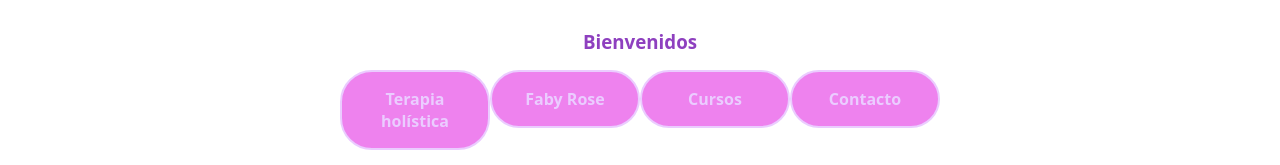
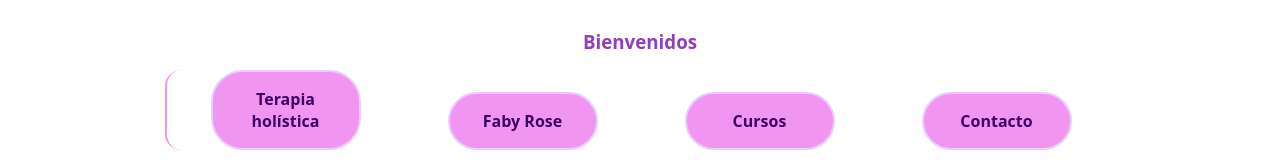
Before and after one commit to BodemanBoris/profesion-fabyrose.github.io, a React (Vite) app: page / in a window 1280 px wide. Shown: the part 787-952 px from the top of the page. Built offline with nearby package versions, Linux system fonts and the light colour scheme.

Commit message:
Arreglado la muestra del menu

```diff
--- a/src/Components/NavMenu/NavMenu.css
+++ b/src/Components/NavMenu/NavMenu.css
@@ -23,8 +23,19 @@
 .menu__check {
   display: none;
 }
-.menu__label ~ .menu__check:checked ~ .ul__container {
-  display: none;
+
+.menu__check ~ .ul__container {
+  transform: translateX(700px);
+  transition: transform 0.4s ease-in-out;
+}
+
+.menu__check:checked ~ .ul__container {
+  display: flex;
+  flex-direction: column;
+  justify-content: center;
+  align-items: center;
+
+  transform: translateX(0px);
 }
 
 .menu__label:hover {
@@ -33,37 +44,57 @@
 }
 
 .ul__container {
+  background-image: url("https://i.pinimg.com/originals/8a/f7/ea/8af7eabf434f2904368781f07574d568.jpg");
+  background-repeat: no-repeat;
+  background-position: center;
+  background-size: cover;
   border-radius: 1rem;
+  border-left: 2px solid rgba(238, 130, 238, 0.838);
   display: flex;
   flex-direction: column;
+  align-items: end;
   justify-content: center;
   position: fixed;
   z-index: 997;
+  padding-top: auto;
+  padding-bottom: auto;
   top: 0;
-  right: 0;
-  background-color: rgb(154, 154, 154);
+  right: 0px;
+  background-color: rgb(234, 181, 233);
   width: 100%;
   height: 100vh;
 }
 .list__item {
   padding: 0.3rem;
+  width: 100%;
 }
 .link__item {
+  margin: 0 auto;
   padding: 1rem;
   font-size: var(--h4);
   display: block;
   font-weight: bold;
-  color: var(--colorClaro);
+  color: var(--colorOscuro);
   border: 2px solid var(--colorClaro);
   border-radius: 2rem;
   cursor: pointer;
-  background-color: violet;
+  background-color: rgba(238, 130, 238, 0.838);
 }
 
 .link__item:hover {
-  background-color: var(--colorClaro);
-  color: var(--colorOscuro);
+  background-color: var(--colorBrillante);
 }
+.link__label:focus-within {
+  background-color: aqua;
+}
+
+/* Estilos para enlaces dentro del menú en dispositivos móviles */
+.link__label {
+  display: block;
+  margin: 0.3rem 0;
+  /* Otros estilos según tus preferencias */
+}
+
 @media (min-width: 768px) {
   .nav__container {
     width: 768px;
@@ -72,11 +103,12 @@
   .menu__label {
     display: none;
   }
-  .menu__label ~ .menu__check:checked ~ .ul__container {
-    display: inline-flex;
+  .menu__label ~ .menu__check ~ .ul__container {
+    transform: translateY(0px);
   }
   .ul__container {
     position: static;
+    background-image: none;
     display: flex;
     flex-direction: row;
     width: auto;
@@ -85,13 +117,6 @@
     background-color: transparent;
     justify-content: center;
   }
-
-  /*  .ul__container {
-  border-radius: 1rem;
-  display: flex;
-  flex-wrap: wrap;
-  justify-content: center;
-} */
 
   .list__item {
     padding: 0;
--- a/src/Components/NavMenu/NavMenu.jsx
+++ b/src/Components/NavMenu/NavMenu.jsx
@@ -4,7 +4,7 @@ const NavMenu = () => {
   return (
     <nav className="nav__container">
       <label htmlFor="menu__check" className="menu__label">
-        Menú 📒
+        Menú 📖
       </label>
       <input
         type="checkbox"
@@ -12,13 +12,16 @@ const NavMenu = () => {
         id="menu__check"
         className="menu__check"
       />
+
       <h3>Bienvenidos</h3>
-      <ul className={`ul__container`}>
+
+      <ul className={"ul__container"}>
         <li className="list__item">
           <a className="link__item" href="#reiki">
             Terapia holística
           </a>
         </li>
+
         <li className="list__item">
           <a className="link__item" href="#fabyrose">
             Faby Rose
```
